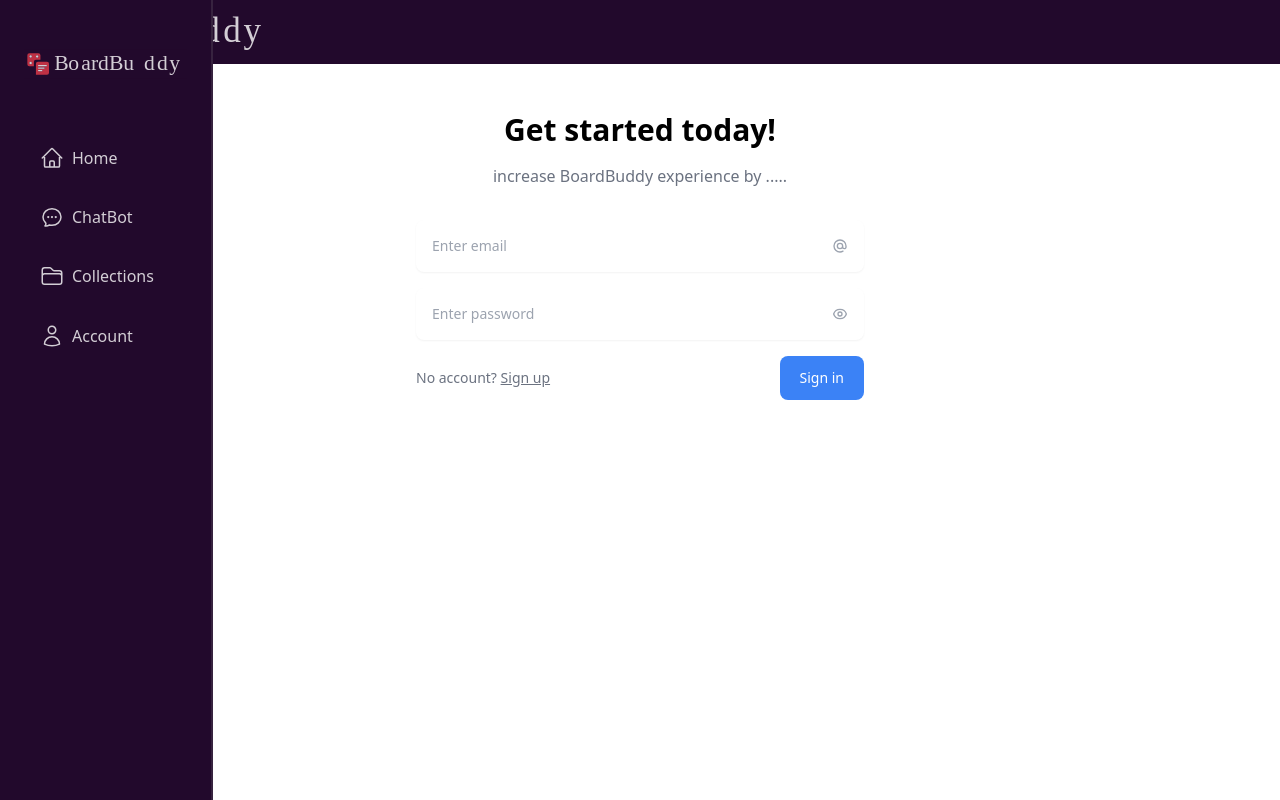
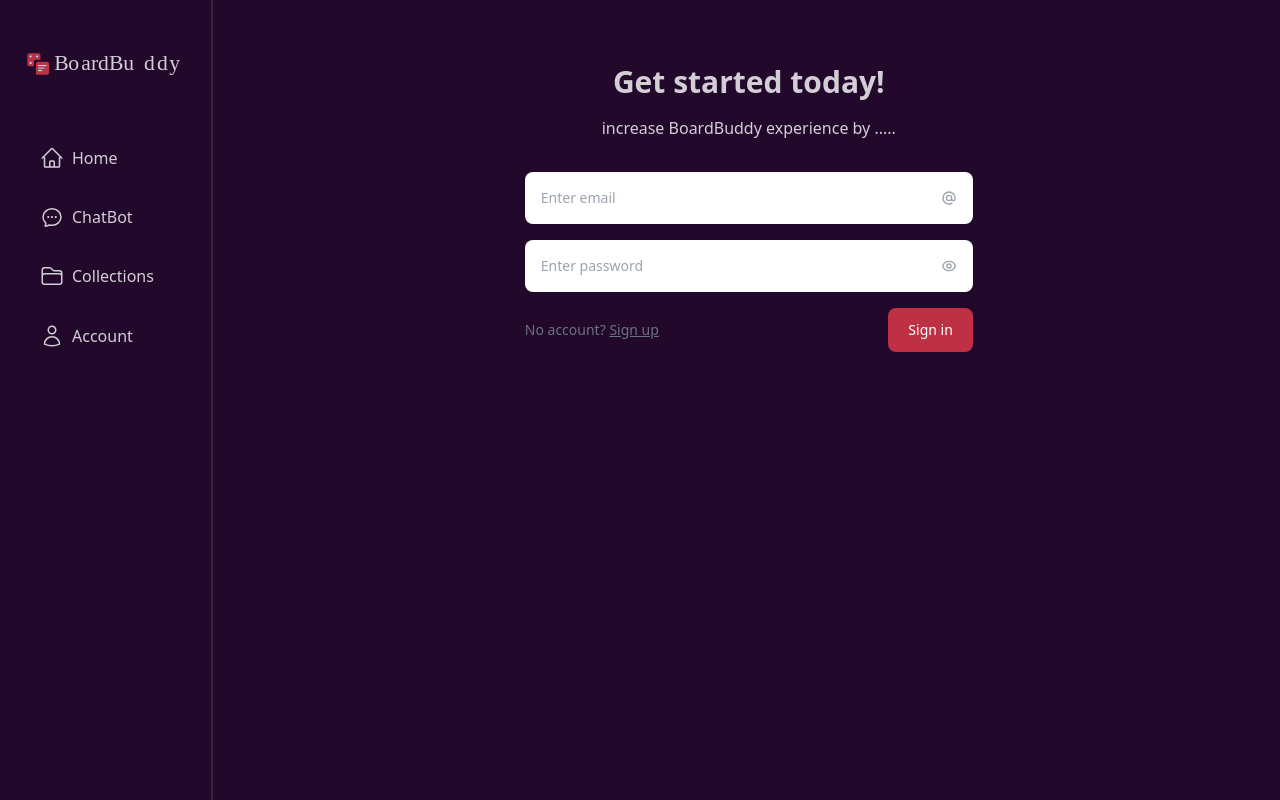
Before and after one commit to SE499BoardBuddy/boardbuddy-vue, a Vue app: page /login in a window 1280 px wide. Built offline with nearby package versions, Linux system fonts and the light colour scheme.

Commit message:
Login display~

```diff
--- a/src/views/LoginView.vue
+++ b/src/views/LoginView.vue
@@ -3,16 +3,11 @@ import navBarVue from '@/components/NavBar.vue'
 </script>
 
 <template>
-  <header class="w-full p-2 bg-bb-black h-[8vh] fixed top-0 right-0 left-0">
-    <img src="/src/assets/logo-text-dark.svg" class="h-full" />
-  </header>
-  <br>
-  <br>
-  <div class="mx-auto max-w-screen-xl px-4 py-16 sm:px-6 lg:px-8">
+  <div class="h-full py-16 lg:pl-[17%] bg-bb-black">
     <div class="mx-auto max-w-lg text-center">
-      <h1 class="text-2xl font-bold sm:text-3xl">Get started today!</h1>
+      <h1 class="text-2xl font-bold sm:text-3xl text-bb-white">Get started today!</h1>
 
-      <p class="mt-4 text-gray-500">
+      <p class="mt-4 text-bb-white">
         increase BoardBuddy experience by .....
 
       </p>
@@ -91,7 +86,7 @@ import navBarVue from '@/components/NavBar.vue'
 
         <button
           type="submit"
-          class="inline-block rounded-lg bg-blue-500 px-5 py-3 text-sm font-medium text-white"
+          class="inline-block rounded-lg bg-bb-red px-5 py-3 text-sm font-medium text-white"
         >
           Sign in
         </button>
```
